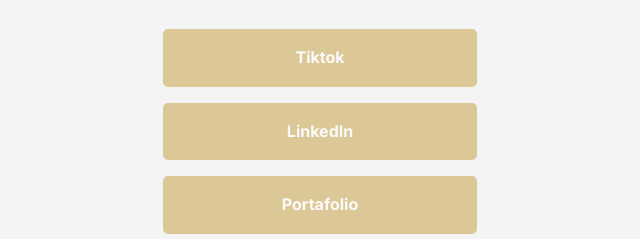
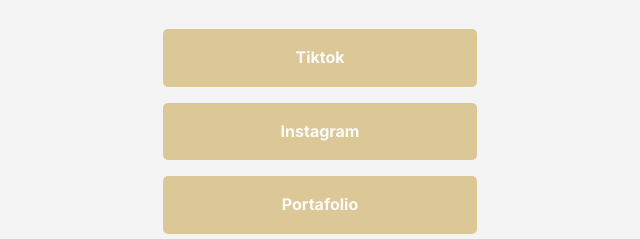
Before and after one commit to juanjo7231/Milandingpage4, a plain HTML site: page index.html in a window 1280 px wide. Shown: the part 2658-2897 px from the top of the page, 320-960 px from the left. Drawn offline with Linux system fonts and the light colour scheme.

Commit message:
Update index.html

```diff
--- a/index.html
+++ b/index.html
@@ -100,7 +100,7 @@
         <div class="linktree-container">
             <img src="./Perfil.png" alt="Tu Foto de Perfil" class="profile-photo">
             <a href="https://www.tiktok.com/@userfhpe5kzamu?_t=ZS-8zKJqWPKkzQ&_r=1" target="_blank" class="linktree-link"><strong>Tiktok</strong></a>
-            <a href="URL_LINKEDIN" target="_blank" class="linktree-link"><strong>LinkedIn</strong></a>
+            <a href="https://www.instagram.com/gomezsepulvedavladimir?igsh=YzljYTk1ODg3Zg==" target="_blank" class="linktree-link"><strong>Instagram</strong></a>
             <a href="URL_PORTAFOLIO" target="_blank" class="linktree-link"><strong>Portafolio</strong></a>
             </div>
     </section>
```
